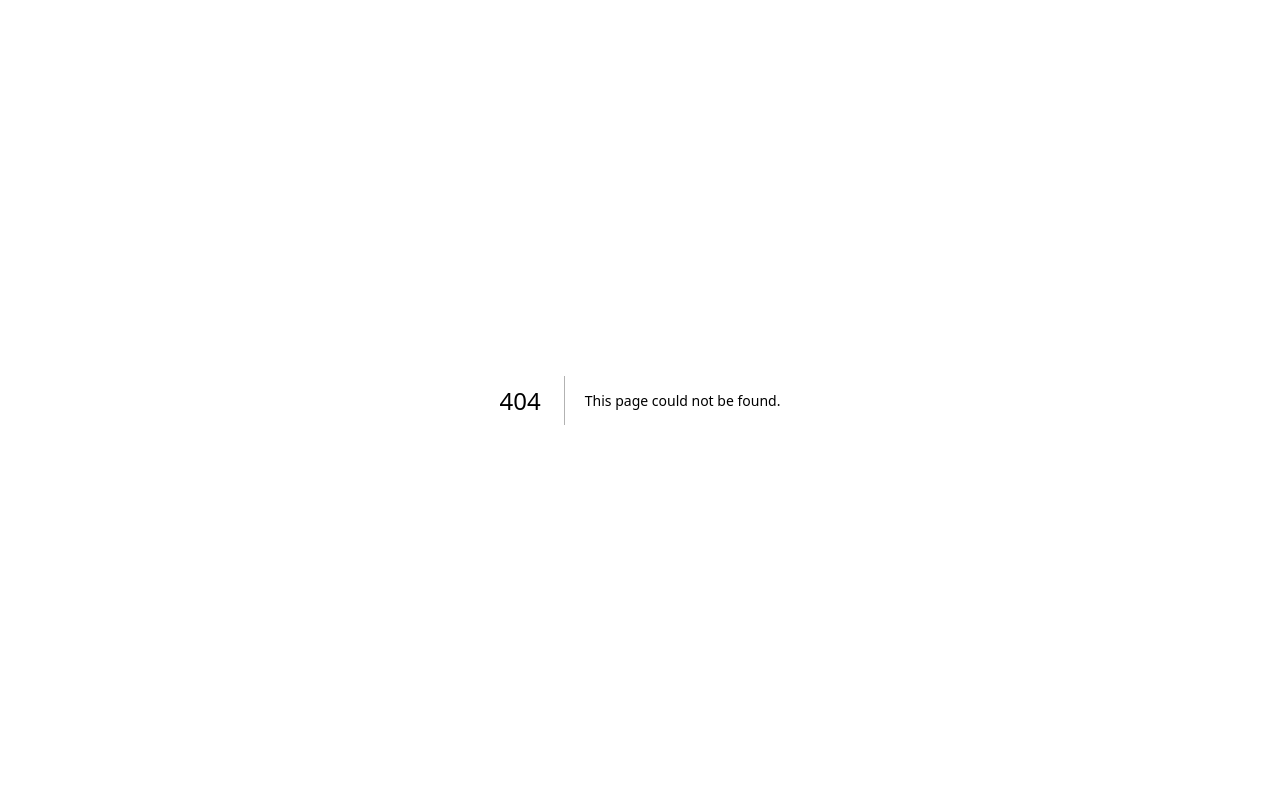
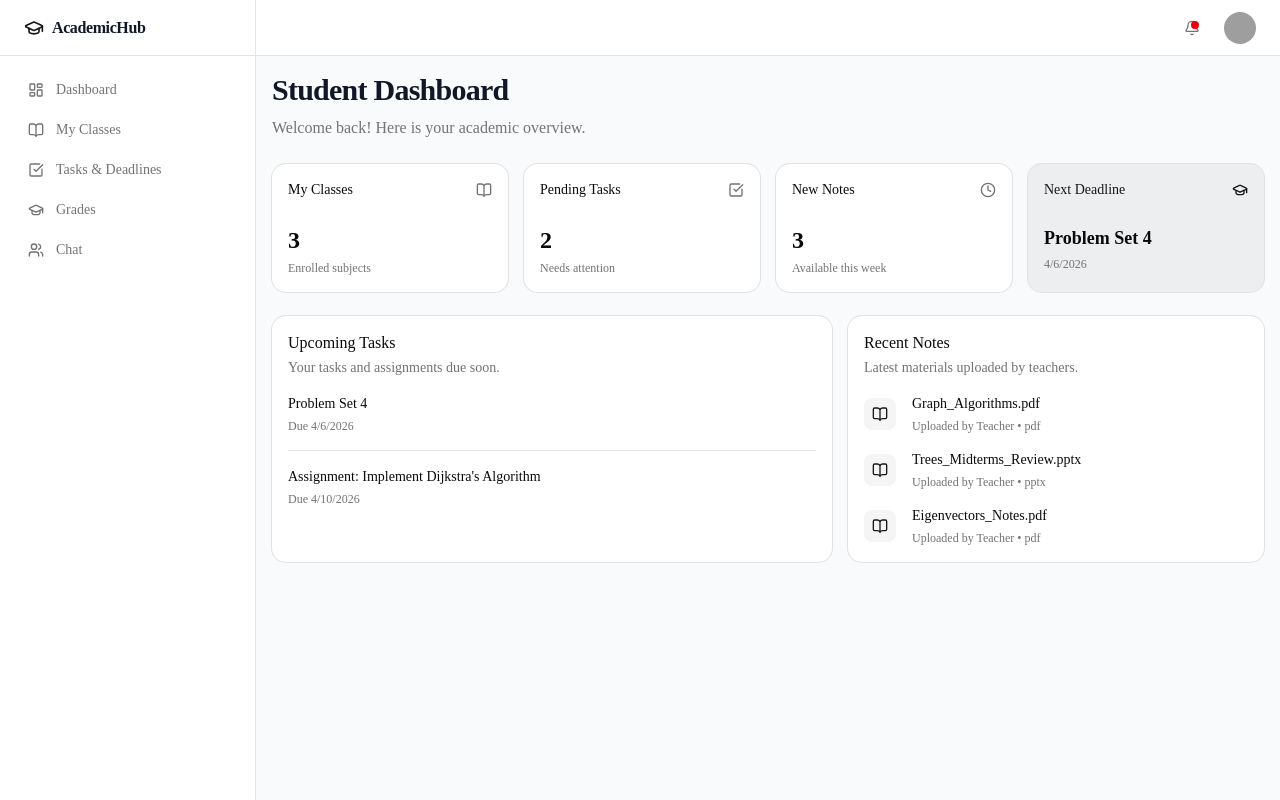
Before and after one commit to luckycelestial/AcademicHub, a Next.js app: page /dashboard/student in a window 1280 px wide. Before the commit this address had no page. Built offline with nearby package versions, Linux system fonts and the light colour scheme; grey boxes are pictures that could not be loaded.

Commit message:
feat: Add onboarding and student dashboard UI matching PRD layout plan

```diff
--- /dev/null
+++ b/src/app/(app)/dashboard/student/page.tsx
@@ -0,0 +1,107 @@
+import { Card, CardContent, CardHeader, CardTitle, CardDescription } from "@/components/ui/card";
+import { BookOpen, CheckSquare, GraduationCap, Clock } from "lucide-react";
+import { mockTasks, mockClasses, mockNotes } from "@/lib/mock-data";
+import { Badge } from "@/components/ui/badge";
+
+export default function StudentDashboard() {
+  const pendingTasks = mockTasks.filter(t => t.status === "pending");
+  const upcomingDeadline = pendingTasks.sort((a,b) => new Date(a.dueDate).getTime() - new Date(b.dueDate).getTime())[0];
+
+  return (
+    <div className="space-y-6 max-w-5xl mx-auto pb-12">
+      <div>
+        <h1 className="text-3xl font-bold tracking-tight">Student Dashboard</h1>
+        <p className="text-muted-foreground mt-2">Welcome back! Here is your academic overview.</p>
+      </div>
+
+      <div className="grid gap-4 md:grid-cols-2 lg:grid-cols-4">
+        <Card>
+          <CardHeader className="flex flex-row items-center justify-between space-y-0 pb-2">
+            <CardTitle className="text-sm font-medium">My Classes</CardTitle>
+            <BookOpen className="h-4 w-4 text-muted-foreground" />
+          </CardHeader>
+          <CardContent>
+            <div className="text-2xl font-bold">{mockClasses.length}</div>
+            <p className="text-xs text-muted-foreground mt-1">Enrolled subjects</p>
+          </CardContent>
+        </Card>
+
+        <Card>
+          <CardHeader className="flex flex-row items-center justify-between space-y-0 pb-2">
+            <CardTitle className="text-sm font-medium">Pending Tasks</CardTitle>
+            <CheckSquare className="h-4 w-4 text-muted-foreground" />
+          </CardHeader>
+          <CardContent>
+            <div className="text-2xl font-bold">{pendingTasks.length}</div>
+            <p className="text-xs text-muted-foreground mt-1">Needs attention</p>
+          </CardContent>
+        </Card>
+
+        <Card>
+          <CardHeader className="flex flex-row items-center justify-between space-y-0 pb-2">
+            <CardTitle className="text-sm font-medium">New Notes</CardTitle>
+            <Clock className="h-4 w-4 text-muted-foreground" />
+          </CardHeader>
+          <CardContent>
+            <div className="text-2xl font-bold">{mockNotes.length}</div>
+            <p className="text-xs text-muted-foreground mt-1">Available this week</p>
+          </CardContent>
+        </Card>
+
+        <Card className="bg-primary/5 border-primary/20">
+          <CardHeader className="flex flex-row items-center justify-between space-y-0 pb-2">
+            <CardTitle className="text-sm font-medium text-primary">Next Deadline</CardTitle>
+            <GraduationCap className="h-4 w-4 text-primary" />
+          </CardHeader>
+          <CardContent>
+            <div className="text-lg font-bold">{upcomingDeadline ? upcomingDeadline.title : "None"}</div>
+            <p className="text-xs text-muted-foreground mt-1">{upcomingDeadline ? new Date(upcomingDeadline.dueDate).toLocaleDateString() : "You are all caught up!"}</p>
+          </CardContent>
+        </Card>
+      </div>
+
+      <div className="grid gap-4 md:grid-cols-2 lg:grid-cols-7">
+        <Card className="col-span-4">
+          <CardHeader>
+            <CardTitle>Upcoming Tasks</CardTitle>
+            <CardDescription>Your tasks and assignments due soon.</CardDescription>
+          </CardHeader>
+          <CardContent>
+            <div className="space-y-4">
+              {pendingTasks.slice(0, 4).map(task => (
+                <div key={task.id} className="flex items-center justify-between border-b pb-4 last:border-0 last:pb-0">
+                  <div>
+                    <p className="font-medium text-sm">{task.title}</p>
+                    <p className="text-xs text-muted-foreground mt-1">Due {new Date(task.dueDate).toLocaleDateString()}</p>
+                  </div>
+                </div>
+              ))}
+            </div>
+          </CardContent>
+        </Card>
+
+        <Card className="col-span-3">
+          <CardHeader>
+            <CardTitle>Recent Notes</CardTitle>
+            <CardDescription>Latest materials uploaded by teachers.</CardDescription>
+          </CardHeader>
+          <CardContent>
+             <div className="space-y-4">
+              {mockNotes.slice(0, 4).map(note => (
+                <div key={note.id} className="flex items-center gap-4">
+                  <div className="bg-muted p-2 rounded-md">
+                    <BookOpen className="h-4 w-4 text-primary" />
+                  </div>
+                  <div className="flex-1">
+                    <p className="font-medium text-sm">{note.filename}</p>
+                    <p className="text-xs text-muted-foreground mt-1">Uploaded by Teacher • {note.fileType}</p>
+                  </div>
+                </div>
+              ))}
+            </div>
+          </CardContent>
+        </Card>
+      </div>
+    </div>
+  );
+}
--- /dev/null
+++ b/src/app/onboarding/page.tsx
@@ -0,0 +1,46 @@
+import { Button } from "@/components/ui/button";
+import { Card, CardContent, CardDescription, CardHeader, CardTitle, CardFooter } from "@/components/ui/card";
+import Link from "next/link";
+import { GraduationCap, User, Users } from "lucide-react";
+
+export default function OnboardingPage() {
+  return (
+    <div className="flex flex-col min-h-screen items-center justify-center p-4 bg-muted/30">
+      <div className="mb-8 flex items-center gap-2">
+        <GraduationCap className="h-8 w-8 text-primary" />
+        <span className="font-bold text-3xl tracking-tight">AcademicHub</span>
+      </div>
+
+      <Card className="w-full max-w-md">
+        <CardHeader className="text-center">
+          <CardTitle className="text-2xl">Welcome aboard!</CardTitle>
+          <CardDescription>Select your role to get started</CardDescription>
+        </CardHeader>
+        <CardContent className="space-y-4">
+          <Link href="/dashboard/student" className="block">
+            <Button variant="outline" className="w-full h-24 flex items-center justify-start gap-4 p-6 hover:border-primary">
+              <User className="h-8 w-8 text-primary" />
+              <div className="text-left">
+                <div className="font-semibold text-lg">I am a Student</div>
+                <div className="text-sm border-0 text-muted-foreground font-normal">Join classes, track tasks, and view notes.</div>
+              </div>
+            </Button>
+          </Link>
+
+          <Link href="/dashboard/teacher" className="block">
+            <Button variant="outline" className="w-full h-24 flex items-center justify-start gap-4 p-6 hover:border-primary">
+              <Users className="h-8 w-8 text-primary" />
+              <div className="text-left">
+                <div className="font-semibold text-lg">I am a Teacher</div>
+                <div className="text-sm border-0 text-muted-foreground font-normal">Create classes, upload notes, and assign grades.</div>
+              </div>
+            </Button>
+          </Link>
+        </CardContent>
+        <CardFooter className="justify-center">
+          <div className="text-sm text-muted-foreground">Admin provisioning is handled separately.</div>
+        </CardFooter>
+      </Card>
+    </div>
+  );
+}
--- a/src/components/layout/sidebar.tsx
+++ b/src/components/layout/sidebar.tsx
@@ -1,5 +1,4 @@
 import Link from "next/link";
-import { usePathname } from "next/navigation";
 import { BookOpen, CheckSquare, GraduationCap, Users, LayoutDashboard } from "lucide-react";
 import { cn } from "@/lib/utils";
 
```
